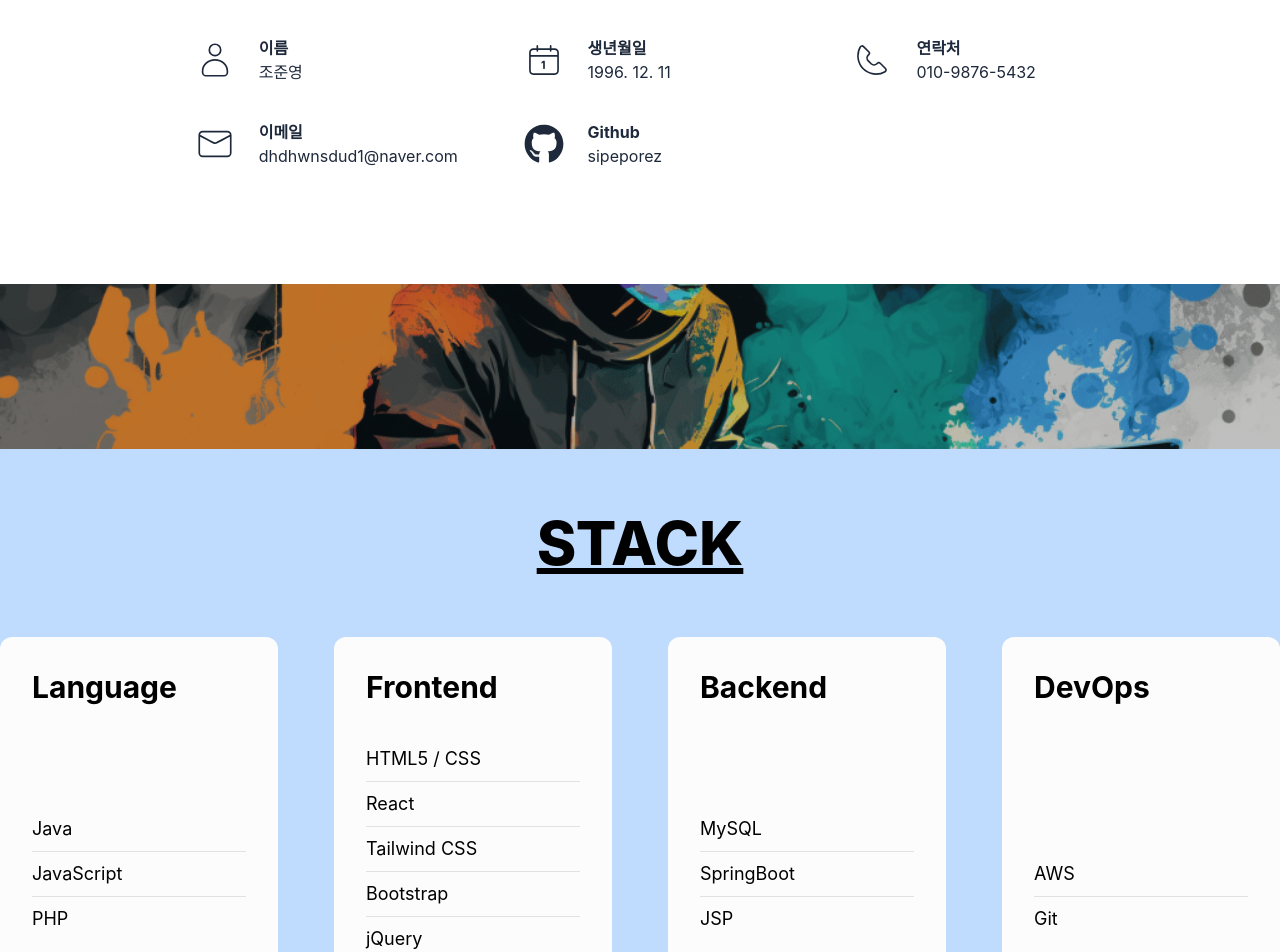
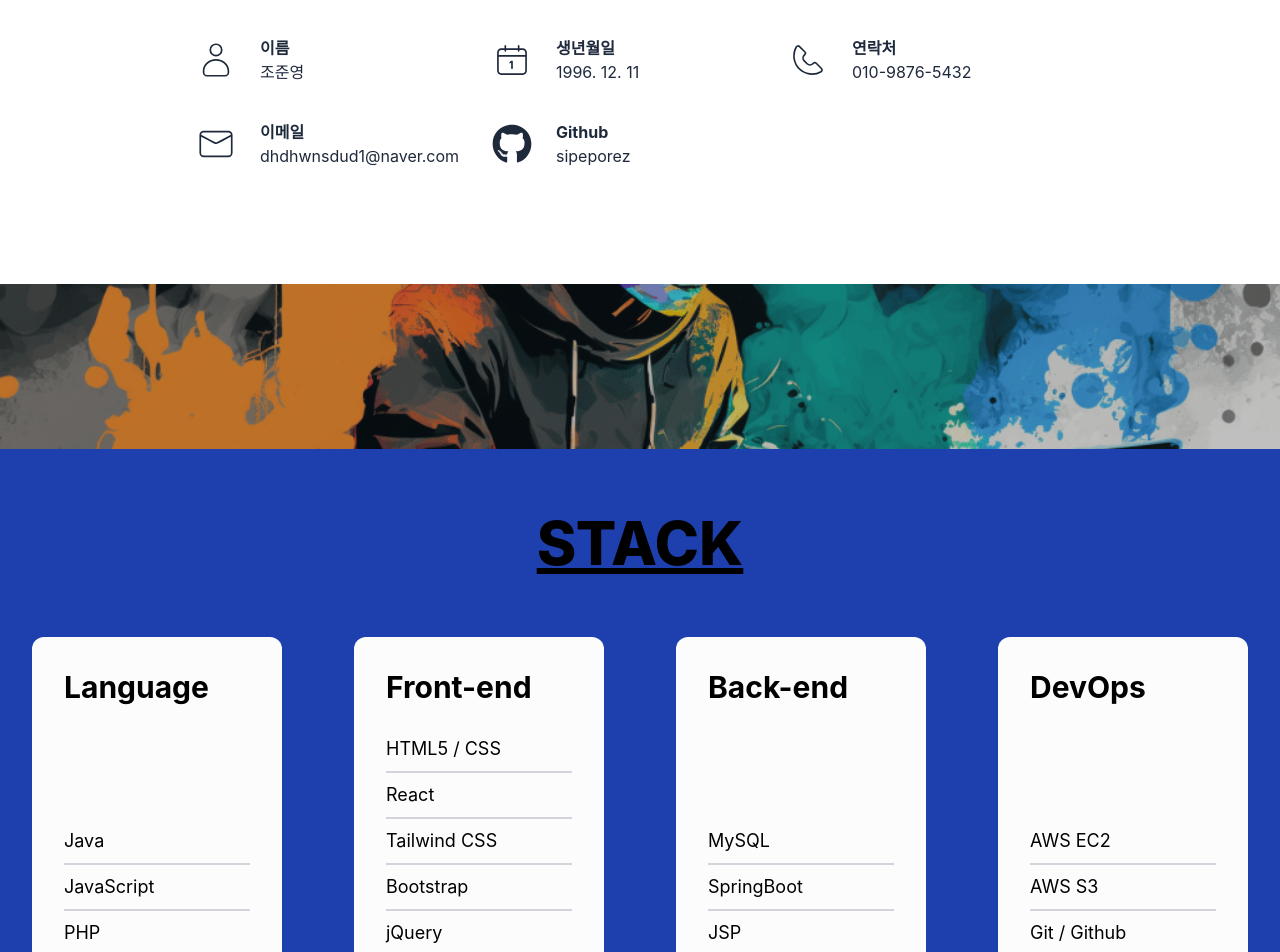
Before and after one commit to wnsdudwh/front_portfolio, a React (Create React App) app: page / in a window 1280 px wide. Shown: the part 1000-1952 px from the top of the page. Built offline with nearby package versions, Linux system fonts and the light colour scheme; the HTML template or start-up script is replaced by a standard one.

Commit message:
About Me 수정, StackTest.js 추가

```diff
--- a/src/App.js
+++ b/src/App.js
@@ -1,4 +1,3 @@
-// import { BrowserRouter, Route, Routes } from "react-router-dom";
 import NavBar from "./sections/NavBar";
 import React from 'react'
 import Main from "./sections/Main";
@@ -8,6 +7,7 @@ import Project from "./sections/Project";
 import Stack from "./sections/Stack";
 import Footer from "./sections/Footer";
 import Cover from "./component/Cover";
+import StackTest from "./sections/StackTest";
 
 function App() {
   return (
@@ -17,7 +17,8 @@ function App() {
       <Main />
       <AboutMe />
       <BackGround/>
-      <Stack />
+      {/* <Stack /> */}
+      <StackTest />
       <Project />
       <Footer />
     </>
--- a/src/component/ProjectComp.js
+++ b/src/component/ProjectComp.js
@@ -38,7 +38,7 @@ const ProjectComp = () => {
     // }
     return (
         <>
-            {data && data.sort((a, b) => b.index - a.index).map(item => (
+            {data && data.sort((a, b) => a.index - b.index).map(item => (
                 <div key={item.index}>
                     <div class="p-8 w-[500px] h-[320px] rounded-xl mb-2 shadow-lg bg-white">
                         {/* <div class={`w-fit mb-2 px-5 py-1 ${colorList[getRandom()]} rounded-lg font-normal text-base text-white tracking-wide`}> */}
--- /dev/null
+++ b/src/component/Stack.json
@@ -0,0 +1,40 @@
+[
+    {
+        "index": 1,
+        "title": "Language",
+        "content": [
+            "Java",
+            "JavaScript",
+            "PHP"
+        ]
+    },
+    {
+        "index": 2,
+        "title": "Front-end",
+        "content": [
+            "HTML5 / CSS",
+            "React",
+            "Tailwind CSS",
+            "Bootstrap",
+            "jQuery"
+        ]
+    },
+    {
+        "index": 3,
+        "title": "Back-end",
+        "content": [
+            "MySQL",
+            "SpringBoot",
+            "JSP"
+        ]
+    },
+    {
+        "index": 4,
+        "title": "DevOps",
+        "content": [
+            "AWS EC2",
+            "AWS S3",
+            "Git / Github"
+        ]
+    }
+]
--- a/src/sections/AboutMe.js
+++ b/src/sections/AboutMe.js
@@ -9,12 +9,12 @@ const AboutMe = () => {
     return (
         <section class="w-full relative h-fit border-b-indigo-600" id="about">
             <div class="w-full max-w-8xl mx-auto h-full">
-                <div class="mx-auto px-12 py-20 flex-col justify-center items-center">
+                <div class="sm:px-12 py-20 flex-col justify-center items-center">
                     <div class="text-6xl text-gray-900 font-extrabold mb-24 text-center underline">
                         ABOUT ME
                     </div>
-                    <div class="flex flex-wrap w-5/6 mx-auto justify-around text-slate-800">
-                        <div class="w-full sm:w-1/2 lg:w-1/3 pl-12">
+                    <div class="flex flex-wrap w-3/4 mx-auto text-slate-800">
+                        <div class="w-full sm:w-1/2 lg:w-1/3">
                             <div class="w-full pb-6 flex justify-start items-center gap-6 lg:pb-9">
                                 <CiUser class="min-w-10 min-h-10" />
                                 <div>
@@ -24,7 +24,7 @@ const AboutMe = () => {
                             </div>
                         </div>
 
-                        <div class="w-full sm:w-1/2 lg:w-1/3 pl-12">
+                        <div class="w-full sm:w-1/2 lg:w-1/3">
                             <div class="w-full pb-6 flex justify-start items-center gap-6 lg:pb-9">
                                 <CiCalendarDate class="min-w-10 min-h-10" />
                                 <div>
@@ -34,7 +34,7 @@ const AboutMe = () => {
                             </div>
                         </div>
 
-                        <div class="w-full sm:w-1/2 lg:w-1/3 pl-12">
+                        <div class="w-full sm:w-1/2 lg:w-1/3">
                             <div class="w-full pb-6 flex justify-start items-center gap-6 lg:pb-9">
                                 <CiPhone class="min-w-10 min-h-10" />
                                 <div>
@@ -44,7 +44,7 @@ const AboutMe = () => {
                             </div>
                         </div>
 
-                        <div class="w-full sm:w-1/2 lg:w-1/3 pl-12">
+                        <div class="w-full sm:w-1/2 lg:w-1/3">
                             <div class="w-full pb-6 flex justify-start items-center gap-6 lg:pb-9">
                                 <CiMail class="min-w-10 min-h-10" />
                                 <div class="group">
@@ -54,17 +54,17 @@ const AboutMe = () => {
                             </div>
                         </div>
 
-                        <div class="w-full sm:w-1/2 lg:w-1/3 pl-12">
+                        <div class="w-full sm:w-1/2 lg:w-1/3">
                             <div class="w-full pb-6 flex justify-start items-center gap-6 lg:pb-9">
                                 <FaGithub class="min-w-10 min-h-10" />
                                 <div class="group">
                                     <div class="font-bold">Github</div>
-                                    <div><a href="https://github.com/sipeporez" class='group-hover:underline'>sipeporez</a></div>
+                                    <div><a href="https://github.com/sipeporez" class='group-hover:underline cursor-pointer'>sipeporez</a></div>
                                 </div>
                             </div>
                         </div>
 
-                        <div class="w-full sm:w-1/2 lg:w-1/3 pl-12">
+                        <div class="w-full sm:w-1/2 lg:w-1/3">
                             <div class="w-full pb-6 flex justify-start items-center gap-6 lg:pb-9">
                                 {/* <FaGithub class="min-w-10 min-h-10" /> */}
                                 <div>
--- /dev/null
+++ b/src/sections/StackTest.js
@@ -0,0 +1,35 @@
+import React from 'react'
+import data from '../component/Stack.json'
+
+const StackTest = () => {
+    return (
+        <section id="stack" class="bg-primary-800">                       {/* stack 섹션의 전체 범위 */}
+            <div class="lg:mx-auto max-w-screen-xl relative pb-16">       {/* relactive로 여기 기준으로 위치 상속 + 패딩탑으로 제목영역 위치잡기 용이 */}
+                <div class="w-full font-extrabold text-6xl underline text-center py-16">STACK</div>    {/* 제목 / 추후 왼쪽정렬 + 애니메이션 */}
+                {/* 아이템 2/2줄을 감쌀 div flex1 사용시 모바일 반응형 4->2->1개로 표시될거 고민좀 해야함
+                생각 중인건 기본 1, sm~md 2, lg:flex-1 생각중*/}
+                <div class="flex flex-wrap justify-center gap-10">
+                    {data && data.map((item) => (
+                        // 452px -> 아래 projects가 2개->1개로 줄어들때 stack 컴포넌트도 같이 2개->1개로 줄어드는 픽셀 계산한 것
+                        // 수정할 경우 mx값과 위 div의 gap 값도 수정해야 함
+                        <div key={item.index}
+                            class="bg-[#fcfcfc] hover:bg-[#63ffce] transition-colors duration-300 flex flex-col h-[350px] p-8
+                            min-w-[452px] max-w-[452px] mx-6
+                            max-[500px]:min-w-[280px]
+                            xl:min-w-[250px] xl:max-w-[250px] xl:mx-4 rounded-xl">
+                            <h3 class="text-3xl font-bold">{item.title}</h3>
+
+                            <ul className='divide-y-[2px] divide-gray-300 mt-auto'>
+                                {item.content && item.content.map((i) => (
+                                    <li key={i} class="py-2 text-lg">{i}</li>
+                                ))}
+                            </ul>
+                        </div>
+                    ))}
+                </div>
+            </div>
+        </section >
+    )
+}
+
+export default StackTest
--- a/src/static/css/Stack.css
+++ b/src/static/css/Stack.css
@@ -1,24 +1,17 @@
 /* - */
-#stack ul
-{
+/* #stack ul {
     list-style: none;
     padding: 0;
     margin-top: auto;
 }
 
-#stack li.stack_li
-{
-    /* font-size: 20px; */
-}
-
-#stack ul li:after
-{
+#stack ul li:after {
     display: block;
     content: "";
     clear: both;
 }
-#stack div.stack_bg
-{
+
+#stack div.stack_bg {
     background: #fcfcfc;
     transition: all .85s;
     height: 100%;
@@ -26,33 +19,33 @@
     display: flex;
     flex-direction: column;
 }
-#stack div.stack_bg:hover
-{
+
+#stack div.stack_bg:hover {
     background: #63ffce;
-    transition: all .85s;
+    transition: all .25s;
 }
-#stack div.stack_bg ul>li
-{
+
+#stack div.stack_bg ul>li {
     border-bottom: 1px solid rgba(0, 0, 0, 0.1);
 }
-#stack div.stack_bg ul>li:last-child
-{
+
+#stack div.stack_bg ul>li:last-child {
     border-bottom: none;
 }
-#stack div.stack_bg::before
-{
-    background:url('../image/stack/texture_background.webp') center center;
-    background-size:cover;
-    background-attachment:fixed;
+
+#stack div.stack_bg::before {
+    background: url('../image/stack/texture_background.webp') center center;
+    background-size: cover;
+    background-attachment: fixed;
     height: inherit;
     position: relative;
     isolation: isolate;
-    top: 0px;
-    left: 0px;
-    right: 0px;
-    bottom: 0px;
+    top: 0px;
+    left: 0px;
+    right: 0px;
+    bottom: 0px;
     opacity: .3;
-}
+} */
 
 /* #stack div.stack_bg::after {
     content: '';
```
